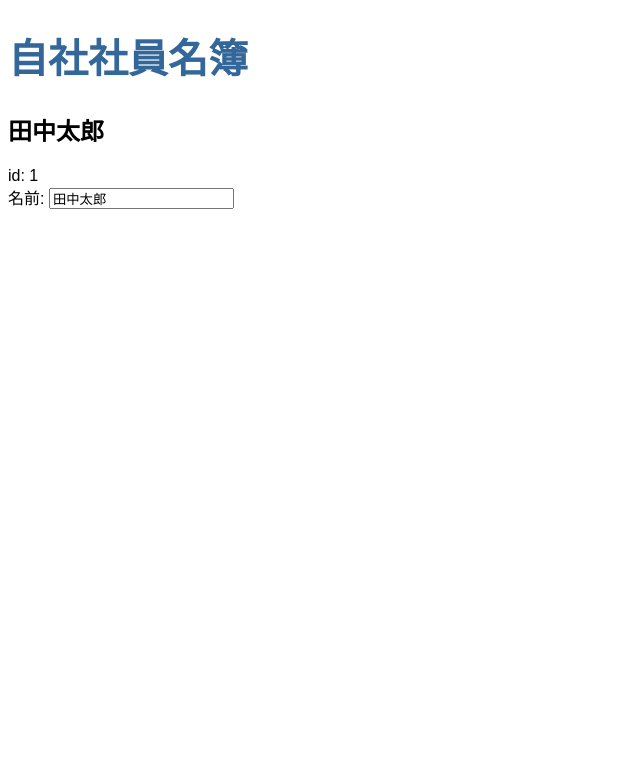
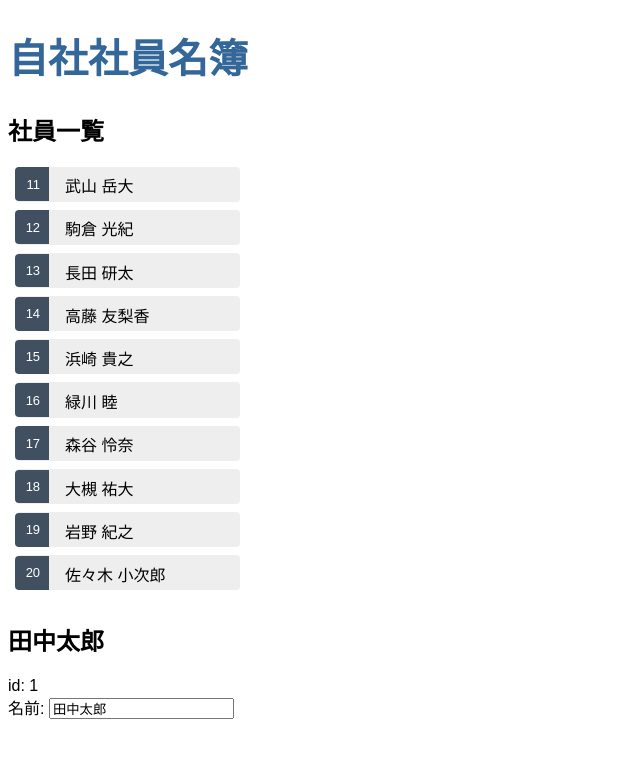
Before and after one commit to kohki-nakamura/-udemy-angular-admin-app, an Angular app: page / in a window 1280 px wide. Shown: the top 758 px of the page, without its empty margins (0-640 px from the left). Built offline with nearby package versions, Linux system fonts and the light colour scheme.

Commit message:
fix 36. 社員データを一覧表示する

```diff
--- a/src/app/members/members.component.css
+++ b/src/app/members/members.component.css
@@ -0,0 +1,62 @@
+/* MembersComponent's private CSS styles */
+.members {
+  margin: 0 0 2em 0;
+  list-style-type: none;
+  padding: 0;
+  width: 15em;
+}
+
+.members li {
+  position: relative;
+  cursor: pointer;
+  background-color: #EEE;
+  margin: .5em;
+  padding: .3em 0;
+  height: 1.6em;
+  border-radius: 4px;
+}
+
+.members li:hover {
+  color: #607D8B;
+  background-color: #DDD;
+  left: .1em;
+}
+
+.members a {
+  color: #333;
+  text-decoration: none;
+  position: relative;
+  display: block;
+  width: 250px;
+}
+
+.members a:hover {
+  color: #607D8B;
+}
+
+.members li.selected {
+  background-color: #CFD8DC;
+  color: white;
+}
+
+.members li.selected:hover {
+  background-color: #BBD8DC;
+  color: white;
+}
+
+.members .badge {
+  display: inline-block;
+  font-size: small;
+  color: white;
+  padding: 0.8em 0.7em 0 0.7em;
+  background-color: #405061;
+  line-height: 1em;
+  position: relative;
+  left: -1px;
+  top: -4px;
+  height: 1.8em;
+  min-width: 16px;
+  text-align: right;
+  margin-right: .8em;
+  border-radius: 4px 0 0 4px;
+}
--- a/src/app/members/members.component.html
+++ b/src/app/members/members.component.html
@@ -1,3 +1,10 @@
+<h2>社員一覧</h2>
+<ul class="members">
+  <li *ngFor="let member of members">
+    <span class="badge">{{ member.id }}</span> {{ member.name }}
+  </li>
+</ul>
+
 <h2>{{ member.name }}</h2>
 <div><span>id: </span>{{ member.id }}</div>
 <div>
--- a/src/app/members/members.component.ts
+++ b/src/app/members/members.component.ts
@@ -1,5 +1,6 @@
 import { Component, OnInit } from '@angular/core';
 import { Member } from '../member'
+import { MEMBERS } from '../mock-members';
 
 @Component({
   selector: 'app-members',
@@ -8,6 +9,7 @@ import { Member } from '../member'
 })
 export class MembersComponent implements OnInit {
 
+  members = MEMBERS;
   member: Member = {
     id: 1,
     name: '田中太郎',
--- /dev/null
+++ b/src/app/mock-members.ts
@@ -0,0 +1,14 @@
+import { Member } from './member';
+
+export const MEMBERS: Member[] = [
+  { id: 11, name: '武山 岳大' },
+  { id: 12, name: '駒倉 光紀' },
+  { id: 13, name: '長田 研太' },
+  { id: 14, name: '高藤 友梨香' },
+  { id: 15, name: '浜崎 貴之' },
+  { id: 16, name: '緑川 睦' },
+  { id: 17, name: '森谷 怜奈' },
+  { id: 18, name: '大槻 祐大' },
+  { id: 19, name: '岩野 紀之' },
+  { id: 20, name: '佐々木 小次郎' }
+];
```
